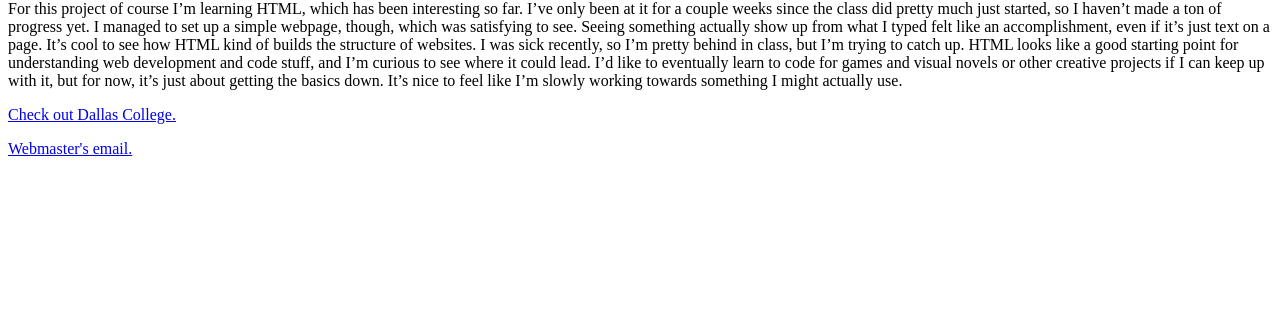
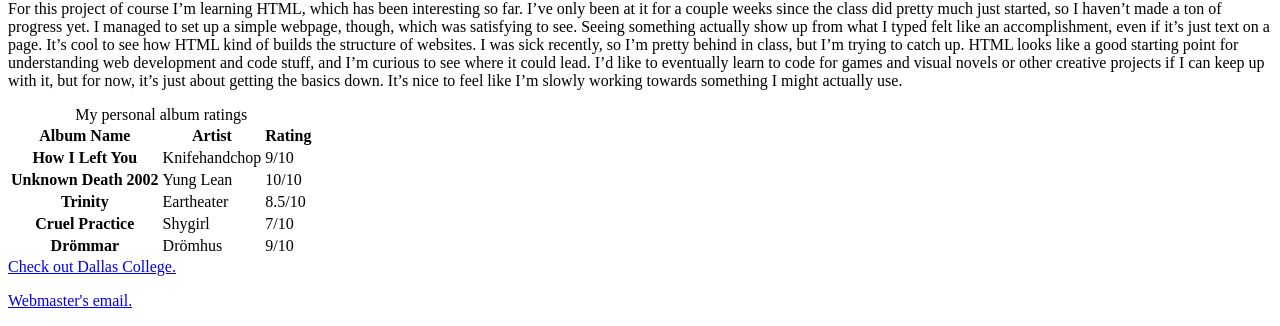
Before and after one commit to cottondrifting/index, a plain HTML site: page index.html in a window 1280 px wide. Shown: the part 540-866 px from the top of the page. Before the commit the page ends 800 px from the top, so only its background shows below. Drawn offline with Linux system fonts and the light colour scheme.

Commit message:
added table

```diff
--- a/index.html
+++ b/index.html
@@ -50,6 +50,44 @@
 				 </p>
     </section>
 
+	<table>
+		<caption>My personal album ratings</caption>
+		<thead>
+		  <tr>
+			<th scope="col">Album Name</th>
+			<th scope="col">Artist</th>
+			<th scope="col">Rating</th>
+		  </tr>
+		</thead>
+		<tbody>
+		  <tr>
+			<th scope="row">How I Left You</th>
+			<td>Knifehandchop</td>
+			<td>9/10</td>
+		  </tr>
+		  <tr>
+			<th scope="row">Unknown Death 2002</th>
+			<td>Yung Lean</td>
+			<td>10/10</td>
+		  </tr>
+		  <tr>
+			<th scope="row">Trinity</th>
+			<td>Eartheater</td>
+			<td>8.5/10</td>
+		  </tr>
+		  <tr>
+			<th scope="row">Cruel Practice</th>
+			<td>Shygirl</td>
+			<td>7/10</td>
+		  </tr>
+		  <tr>
+			<th scope="row">Drömmar</th>
+			<td>Drömhus</td>
+			<td>9/10</td>
+		  </tr>
+		</tbody>
+	  </table>
+
 	<footer>
 		<a href="https://dallascollege.edu/">Check out Dallas College.</a>
 		<p><a href="mailto:e3399860@student.dcccd.edu">Webmaster's email.</a></p>
```
